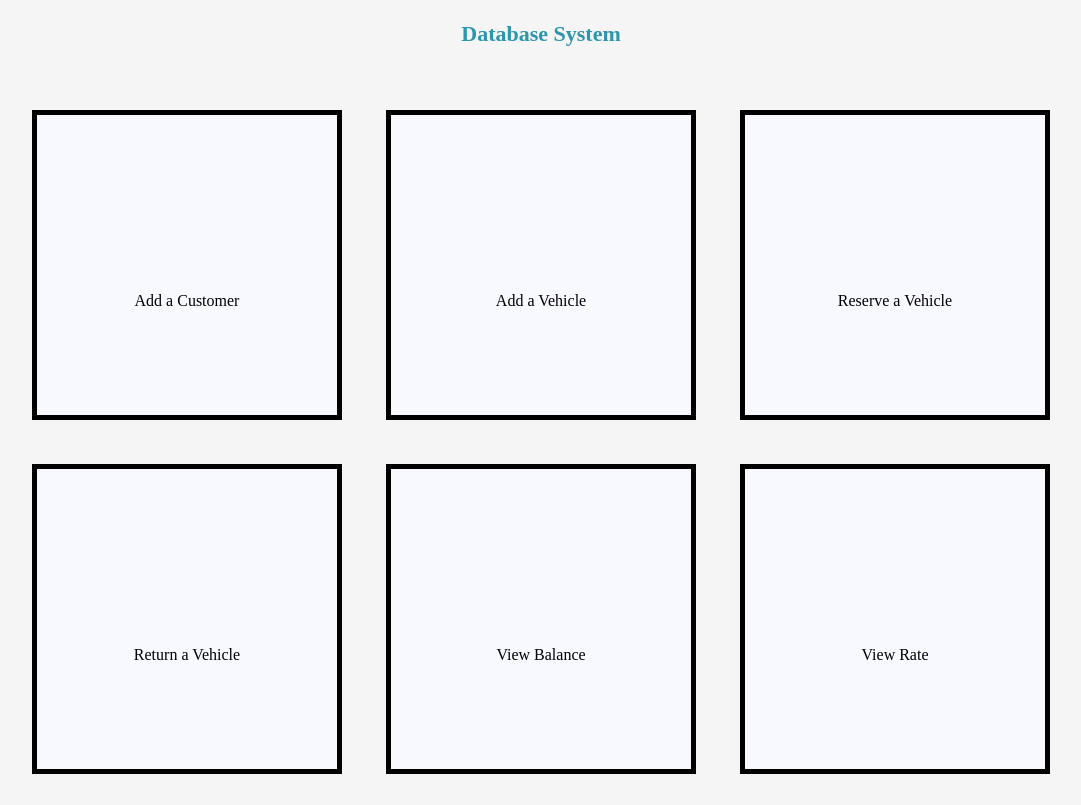
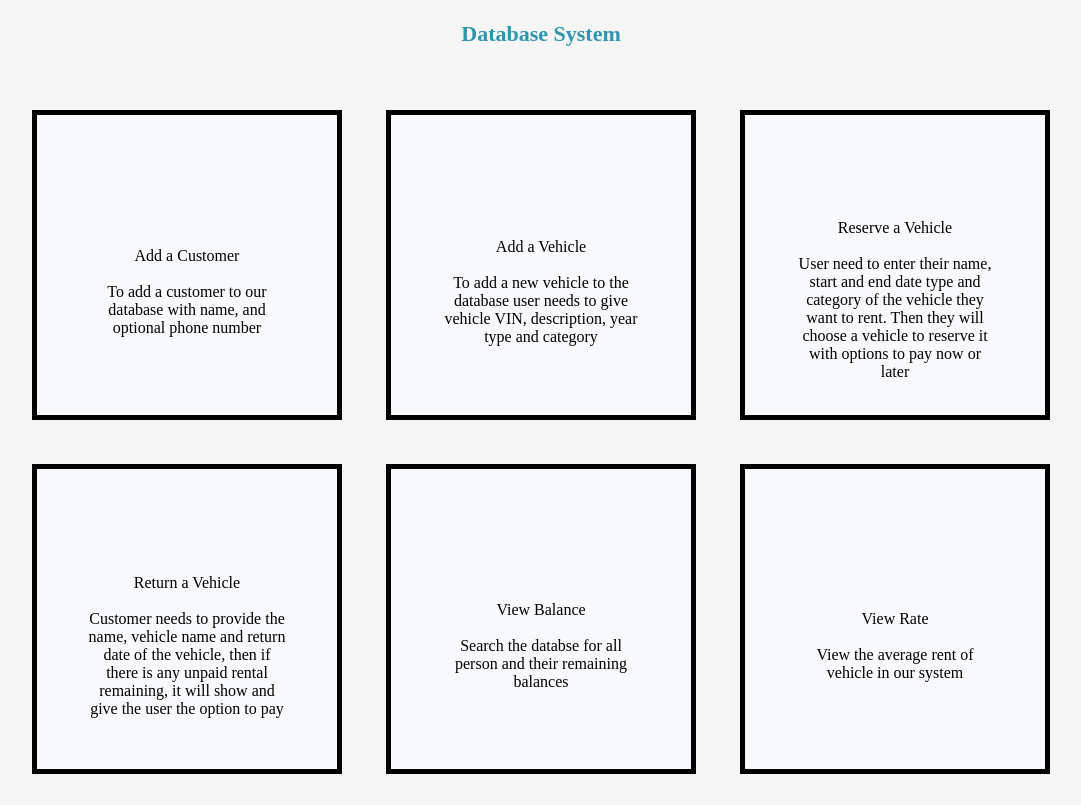
Before and after one commit to paraspathak/Decoupled-Web-App, a Flask app: page / in a window 1280 px wide. Shown: the whole page, without its empty margins (99-1180 px from the left). Run offline with Flask 2, Linux system fonts and the light colour scheme; some libraries are stand-ins or nearby versions; some web fonts are replaced.

Commit message:
Added description of queries

```diff
--- a/templates/home.html
+++ b/templates/home.html
@@ -78,36 +78,50 @@
                 <tr align="center">
                     <td onclick="change_view(1)">
                         <div class="menu">
-                            <br><br><br><br>Add a Customer
+                            <br><br><br>Add a Customer
+                            <br> <br> To add a customer to our database with name, and optional phone number
                         </div>
                     </td>
                     <td onclick="change_view(2)">
                         <div class="menu">
-                            <br><br><br><br>Add a Vehicle
+                            <br><br><br>Add a Vehicle
+                            <br> <br>  To add a new vehicle to the database
+                            user needs to give vehicle VIN, description, year
+                            type and category
                         </div>
 
                     </td>
                     <td onclick="change_view(3)">
                         <div class="menu">
-                            <br><br><br><br>Reserve a Vehicle
+                            <br><br><br>Reserve a Vehicle
+                            <br> <br> User need to enter their name, start and end date type
+                            and category of the vehicle they want to rent. Then they will choose
+                            a vehicle to reserve it with options to pay now or later
                         </div>
                     </td>
                 </tr>
                 <tr align="center">
                     <td onclick="change_view(4)">
                         <div class="menu">
-                            <br><br><br><br>Return a Vehicle
+                            <br><br><br>Return a Vehicle
+                            <br> <br> Customer needs to provide the name, vehicle name and return date of the
+                            vehicle, then if there is any unpaid rental remaining, it will show and give the user the
+                            option to pay
                         </div>
                     </td>
                     <td onclick="change_view(5)">
                         <div class="menu">
-                            <br><br><br><br>View Balance
+                            <br><br><br>View Balance
+                            <br> <br>
+                            Search the databse for all person and their remaining balances
                         </div>
 
                     </td>
                     <td onclick="change_view(6)">
                         <div class="menu">
-                            <br><br><br><br>View Rate
+                            <br><br><br>View Rate
+                            <br> <br>
+                            View the average rent of vehicle in our system
                         </div>
                     </td>
                 </tr>
```
